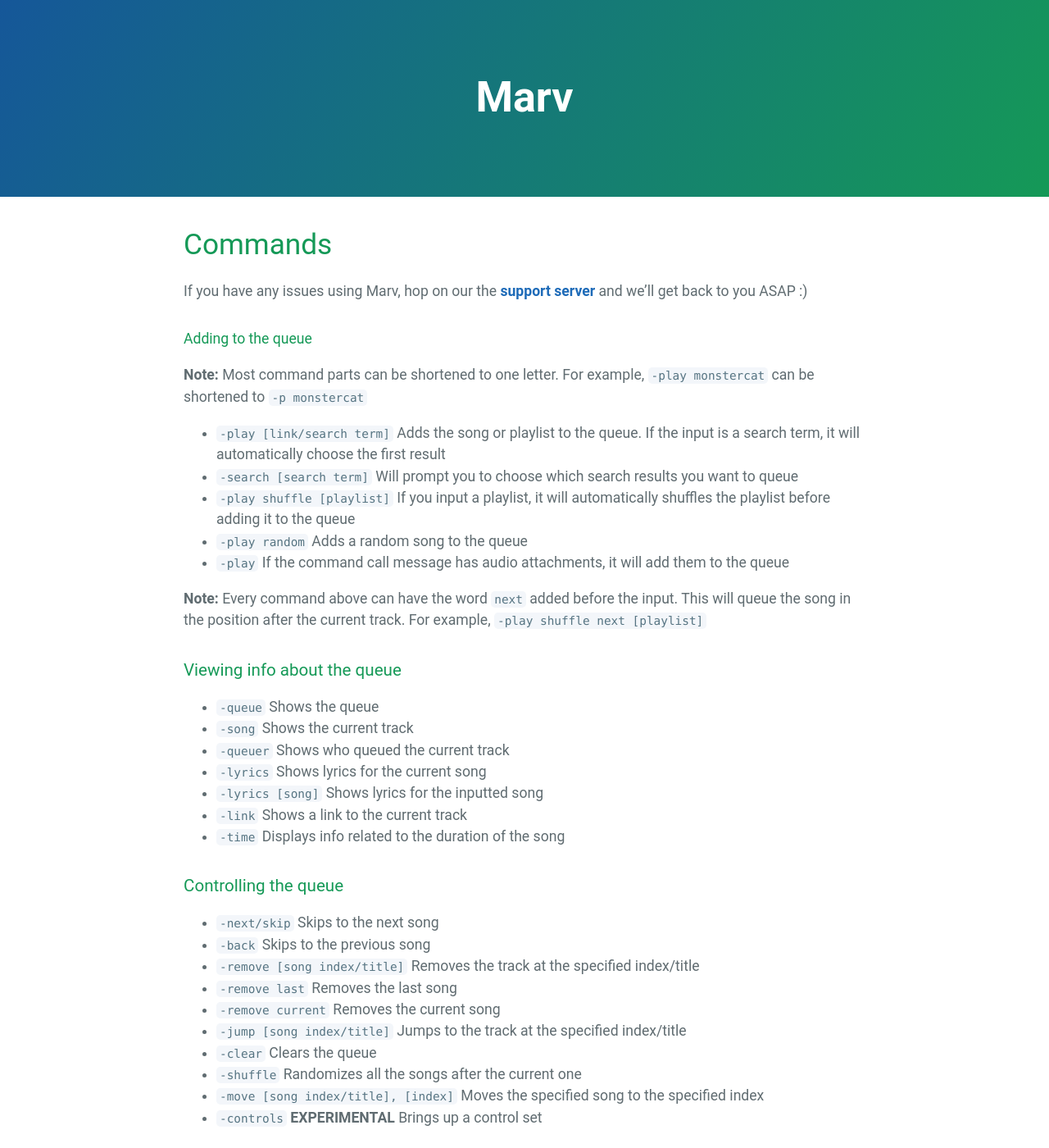
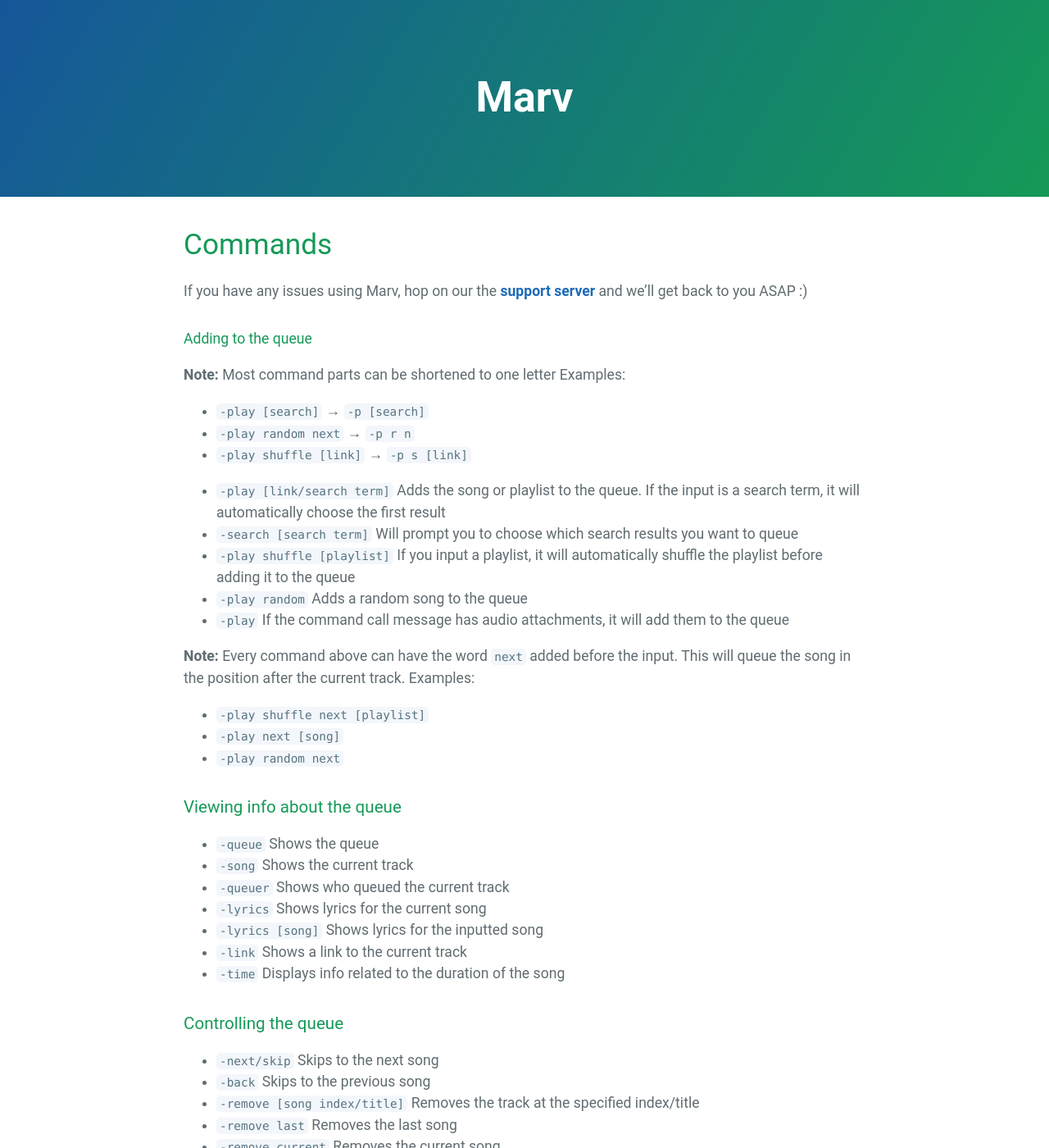
Before and after one commit to mymindishazel/marv-docs, a Jekyll site: the page built from commands.md, in a window 1280 px wide and 1400 px high. Shown: the whole window at 82% size. Built offline with Jekyll 4.4.1, drawn with Linux system fonts in a browser that asks for light colours; our own code applies the rules of GitHub Pages for plain Markdown files; some of the changed text lies outside the part shown.

Commit message:
Update commands.md

```diff
--- a/commands.md
+++ b/commands.md
@@ -4,15 +4,23 @@ If you have any issues using Marv, hop on our the [**support server**](https://d
 
 #### Adding to the queue
 
-**Note:** Most command parts can be shortened to one letter. For example, `-play monstercat` can be shortened to `-p monstercat`
+**Note:** Most command parts can be shortened to one letter
+Examples:
+- `-play [search]` **→** `-p [search]`
+- `-play random next` **→** `-p r n`
+- `-play shuffle [link]` **→** `-p s [link]`
 
 * `-play [link/search term]` Adds the song or playlist to the queue. If the input is a search term, it will automatically choose the first result
 * `-search [search term]` Will prompt you to choose which search results you want to queue
-* `-play shuffle [playlist]` If you input a playlist, it will automatically shuffles the playlist before adding it to the queue
+* `-play shuffle [playlist]` If you input a playlist, it will automatically shuffle the playlist before adding it to the queue
 * `-play random` Adds a random song to the queue
 * `-play` If the command call message has audio attachments, it will add them to the queue
 
-**Note:** Every command above can have the word `next` added before the input. This will queue the song in the position after the current track. For example, `-play shuffle next [playlist]`
+**Note:** Every command above can have the word `next` added before the input. This will queue the song in the position after the current track.
+Examples:
+- `-play shuffle next [playlist]`
+- `-play next [song]`
+- `-play random next`
 
 ### Viewing info about the queue
 
@@ -50,7 +58,7 @@ If you have any issues using Marv, hop on our the [**support server**](https://d
 * `-ff` Fast forwards the song by 10 seconds
 * `-rw` Rewinds the song by 10 seconds
 
-[For more info on the fast forward and rewind commands, click here](/marv/commands/time)
+[For more info on the fast-forward and rewind commands, click here](/marv/commands/time)
 
 ### Looping
 
```
